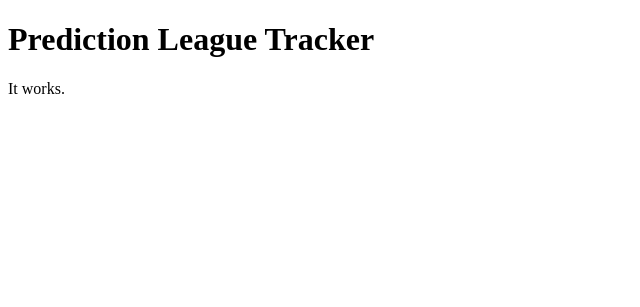
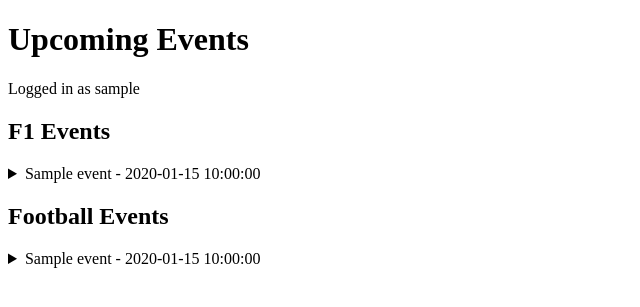
Before and after one commit to tmulwa1/Prediction-League-Tracker, a Flask app: template app/templates/index.html in a window 1280 px wide. Shown: the top 307 px of the page, without its empty margins (0-640 px from the left). Run offline with Flask 3, Linux system fonts and the light colour scheme; the template is opened without the code that fills it: values that come from a table or form of the project are taken from there, others are empty; tables that the repository leaves empty hold one stand-in row (values such as "Sample post").

Commit message:
Added upcoming events page

```diff
--- a/app/routes.py
+++ b/app/routes.py
@@ -18,7 +18,11 @@
 
 @main.route('/')
 def index():
-    return render_template('index.html')
+    user = get_current_user()
+    # Query for upcoming events ordered in ascending order, and separated by sport
+    f1_events = Event.query.filter(Event.sport == 'F1', Event.lock_time > datetime.utcnow()).order_by(Event.event_date).all()
+    football_events = Event.query.filter(Event.sport == 'Football', Event.lock_time > datetime.utcnow()).order_by(Event.event_date).all()
+    return render_template('index.html', user=user, f1_events=f1_events, football_events=football_events)
 
 @main.route('/login', methods=['GET','POST'])
 def login():
--- a/app/templates/index.html
+++ b/app/templates/index.html
@@ -2,11 +2,35 @@
 <html lang="en">
     <head>
         <meta charset="UTF-8">
-        <title>Prediction League Tracker</title>
+        <title>Upcoming Events</title>
     </head>
 
     <body>
-        <h1>Prediction League Tracker</h1>
-        <p>It works.</p>
+        <h1>Upcoming Events</h1>
+
+        {% if user %}
+        <p>Logged in as {{ user.username }}</p>
+        {% else %}
+        <p><a href="{{ url_for('main.login') }}">Log in</a></p>
+        {% endif %}
+
+        <h2>F1 Events</h2>
+
+        {% for event in f1_events %}
+        <details>
+            <summary>{{ event.name }} - {{ event.event_date }}</summary>
+            <p><a href="{{ url_for('main.predict', event_id=event.id) }}">{{ event.name }}</a></p>
+        </details>
+        {% endfor %}
+
+        <h2>Football Events</h2>
+
+        {% for event in football_events %}
+        <details>
+            <summary>{{ event.name }} - {{ event.event_date }}</summary>
+            <p><a href="{{ url_for('main.predict', event_id=event.id) }}">{{ event.name }}</a></p>
+        </details>
+        {% endfor %}
+
     </body>
 </html>
```
